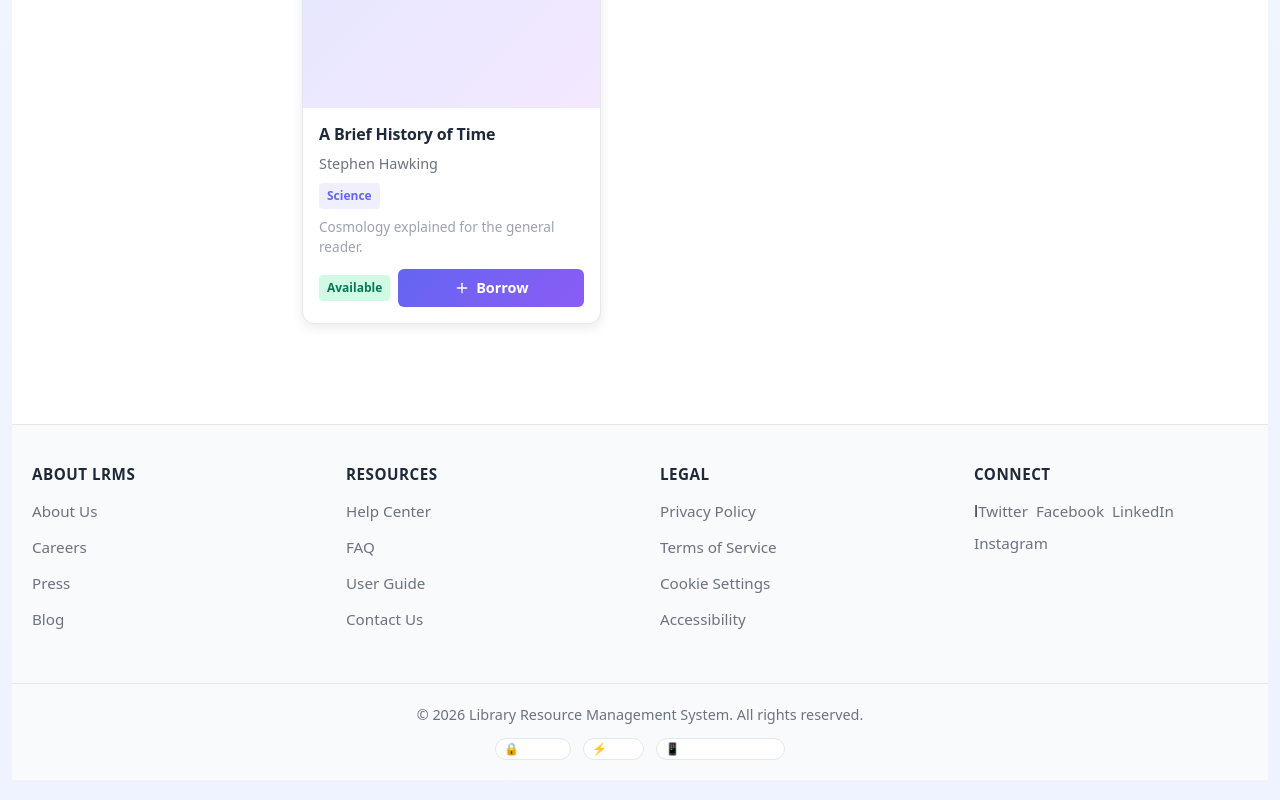
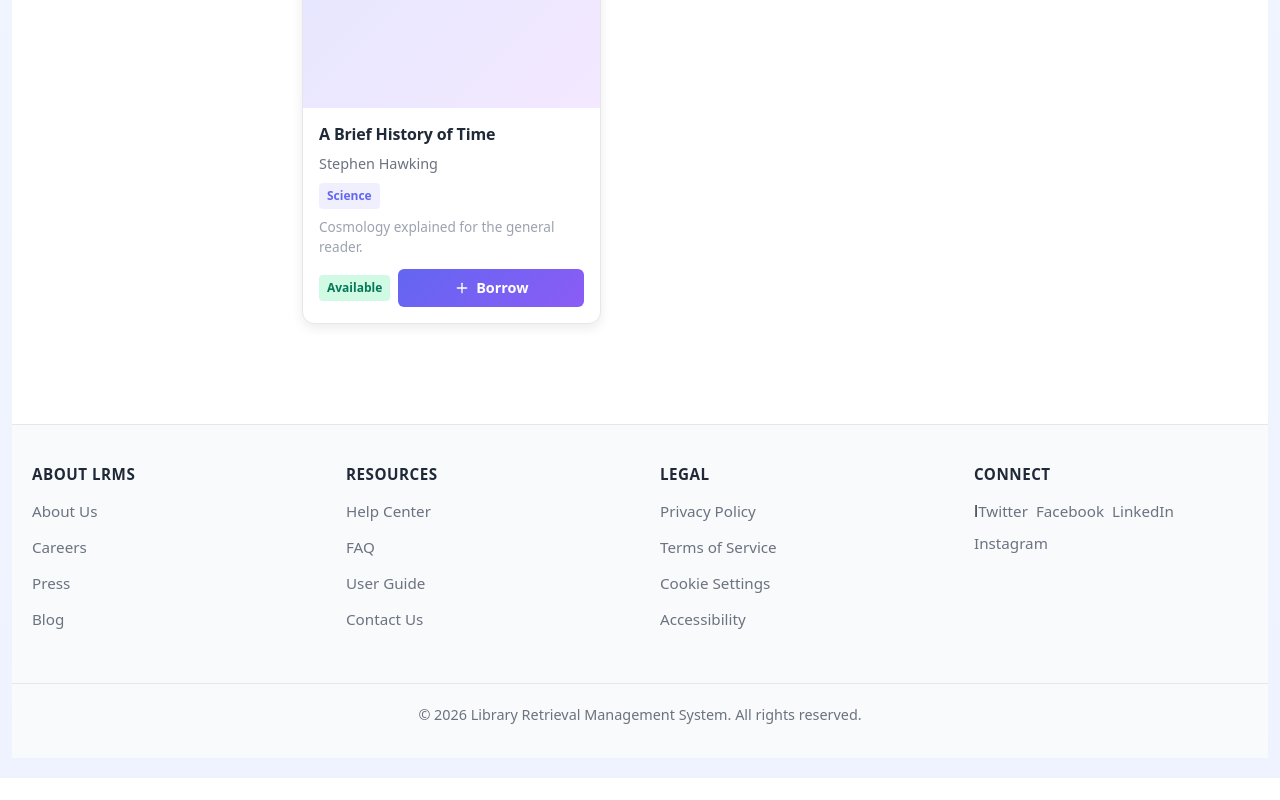
Before and after one commit to Balibaseka-Deogiracious/LRMS, a React (Vite) app in the folder frontend/: page /student in a window 1280 px wide. Shown: the part 1597-2397 px from the top of the page. After the commit the page ends 2375 px from the top, so only its background shows below. Built offline with nearby package versions, Linux system fonts and the light colour scheme.

Commit message:
removed some buttons

```diff
--- a/frontend/src/pages/StudentDashboard.tsx
+++ b/frontend/src/pages/StudentDashboard.tsx
@@ -276,12 +276,7 @@ export default function StudentDashboard() {
         </div>
 
         <div className="footer-bottom">
-          <p>&copy; 2026 Library Resource Management System. All rights reserved.</p>
-          <div className="footer-badges">
-            <span className="badge">🔒 Secure</span>
-            <span className="badge">⚡ Fast</span>
-            <span className="badge">📱 Mobile-Friendly</span>
-          </div>
+          <p>&copy; 2026 Library Retrieval Management System. All rights reserved.</p>
         </div>
       </footer>
     </div>
```
